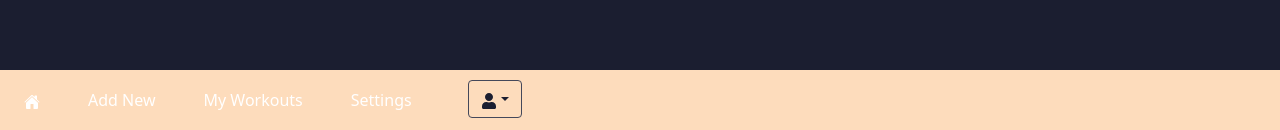
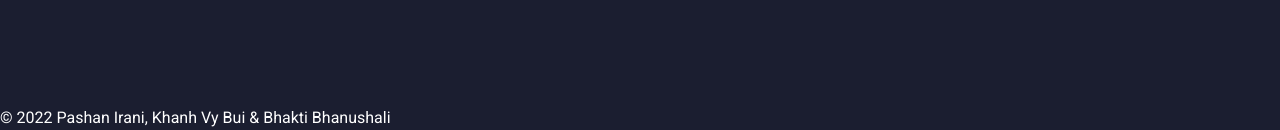
Before and after one commit to PashanIrani/Workout-Tracker, a React app: page / in a window 1280 px wide. Shown: the part 670-800 px from the top of the page. Built offline with nearby package versions, Linux system fonts and the light colour scheme.

Commit message:
remove wrapper

```diff
--- a/src/client/index.js
+++ b/src/client/index.js
@@ -19,9 +19,9 @@
       <Route path="/App/MyWorkouts" element={<AppWrapper><MyWorkouts/></AppWrapper>}/>
       <Route path="/App/Settings" element={<AppWrapper></AppWrapper>}/>
 
-      <Route path="/login" element={<AppWrapper><Login /></AppWrapper>} />
-      <Route path="/signup" element={<AppWrapper><SignUp /></AppWrapper>} />
-      <Route path="/" element={<AppWrapper><Homepage /></AppWrapper>} />
+      <Route path="/login" element={<Login />} />
+      <Route path="/signup" element={<SignUp />} />
+      <Route path="/" element={<Homepage />} />
     </Routes>
   </BrowserRouter>
 );
```
